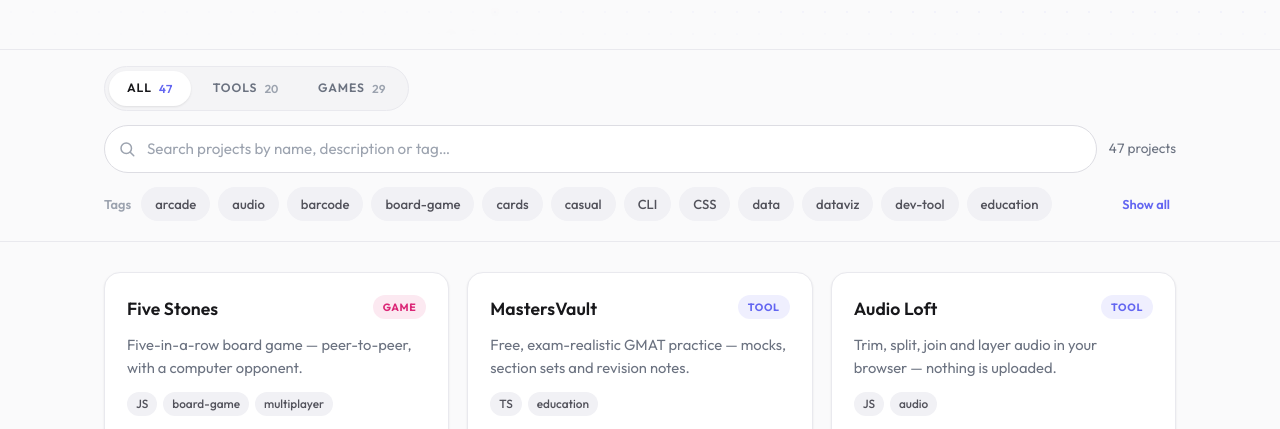
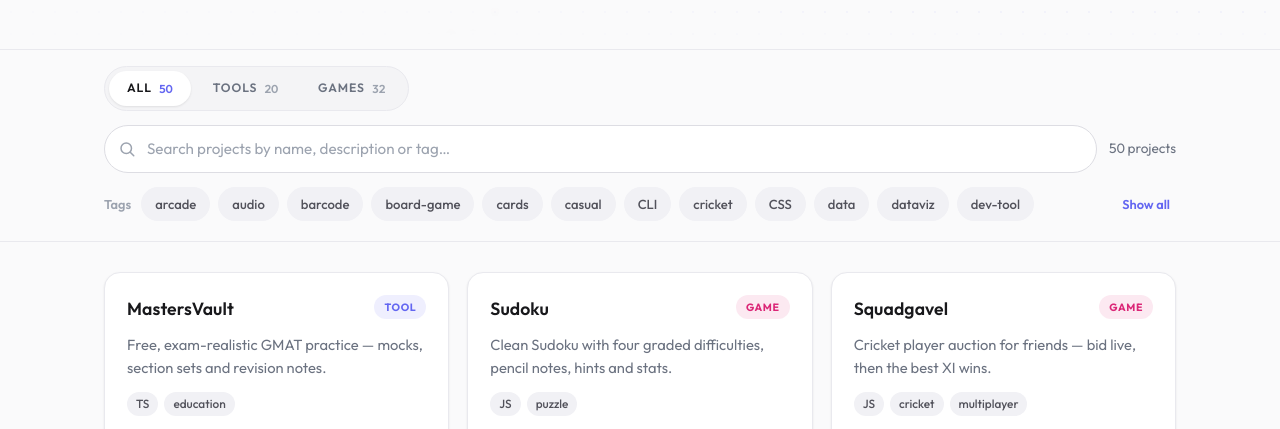
Before and after one commit to IamYVJ/playground, a plain HTML site: page index.html in a window 1280 px wide. Shown: the part 307-736 px from the top of the page. Drawn offline with Linux system fonts and the light colour scheme.

Commit message:
Added new repos

```diff
--- a/index.html
+++ b/index.html
@@ -881,7 +881,7 @@
         { name: 'Amazon Order Stats', repo: 'amazon_order_statistics', date: '2026-09-20', description: 'Tally your Amazon order count and total spend — a local Python script.', tags: ['Python', 'CLI', 'data'], noLive: true },
         { name: 'Palate',             repo: 'palate',            date: '2026-10-09', description: 'Your food memory — save recipes, track what you cook and what you liked.', tags: ['JS', 'food', 'tracking'] },
         { name: 'Gitfolio',           repo: 'gitfolio',          date: '2026-10-11', description: 'GitHub stats for any username — repos, commits, languages and more.', tags: ['JS', 'dev-tool', 'data'] },
-        { name: 'MastersVault',       repo: 'mastersvault',      date: '2026-11-03', description: 'Free, exam-realistic GMAT practice — mocks, section sets and revision notes.', tags: ['TS', 'education'] },
+        { name: 'MastersVault',       repo: 'mastersvault',      date: '2026-11-10', description: 'Free, exam-realistic GMAT practice — mocks, section sets and revision notes.', tags: ['TS', 'education'] },
         { name: 'Audio Loft',         repo: 'audioloft',         date: '2026-11-03', description: 'Trim, split, join and layer audio in your browser — nothing is uploaded.', tags: ['JS', 'audio'] },
         { name: 'Snapwall',           repo: 'snapwall',          date: '2026-11-01', description: 'Shared event photo albums in your own Google Drive — guests add via QR code, no app.', tags: ['TS', 'photos', 'privacy'] },
         { name: 'Batkit',             repo: 'batkit',            date: '2026-10-17', description: 'One-click Windows .bat scripts — monitors off, audio switching, DNS flush and more.', tags: ['HTML', 'Windows', 'utility'] }
@@ -913,7 +913,10 @@
         { name: 'Bluff',               repo: 'bluff',               date: '2026-09-30', description: 'Cheat / I Doubt It — lie about your cards, call the liars.', tags: ['JS', 'cards', 'multiplayer'] },
         { name: '29',                  repo: 'twentynine',          date: '2026-10-06', description: 'Twenty-Nine — 4-player trick-taking card game with bidding.', tags: ['JS', 'cards', 'multiplayer'] },
         { name: 'Five Stones',         repo: 'fivestones',          date: '2026-11-05', description: 'Five-in-a-row board game — peer-to-peer, with a computer opponent.', tags: ['JS', 'board-game', 'multiplayer'] },
-        { name: 'Brixuva',             repo: 'brixuva',             date: '2026-11-02', description: 'Brick-breaker with varied levels, power-ups and 1–3 star ratings.', tags: ['JS', 'arcade'] }
+        { name: 'Brixuva',             repo: 'brixuva',             date: '2026-11-02', description: 'Brick-breaker with varied levels, power-ups and 1–3 star ratings.', tags: ['JS', 'arcade'] },
+        { name: 'Sudoku',              repo: 'sudoku',              date: '2026-11-10', description: 'Clean Sudoku with four graded difficulties, pencil notes, hints and stats.', tags: ['JS', 'puzzle'] },
+        { name: 'Squadgavel',          repo: 'squadgavel',          date: '2026-11-09', description: 'Cricket player auction for friends — bid live, then the best XI wins.', tags: ['JS', 'cricket', 'multiplayer'] },
+        { name: 'Outbid',              repo: 'outbid',              date: '2026-11-05', description: 'Game-theory bidding — secret bids, highest unique wins, everyone pays.', tags: ['JS', 'strategy', 'multiplayer'] }
       ],
       both: [
         { name: 'Count 21',            repo: 'count-21',            date: '2026-07-01', description: 'Blackjack strategy & probability trainer.',     tags: ['JS', 'math', 'education'] },
```
